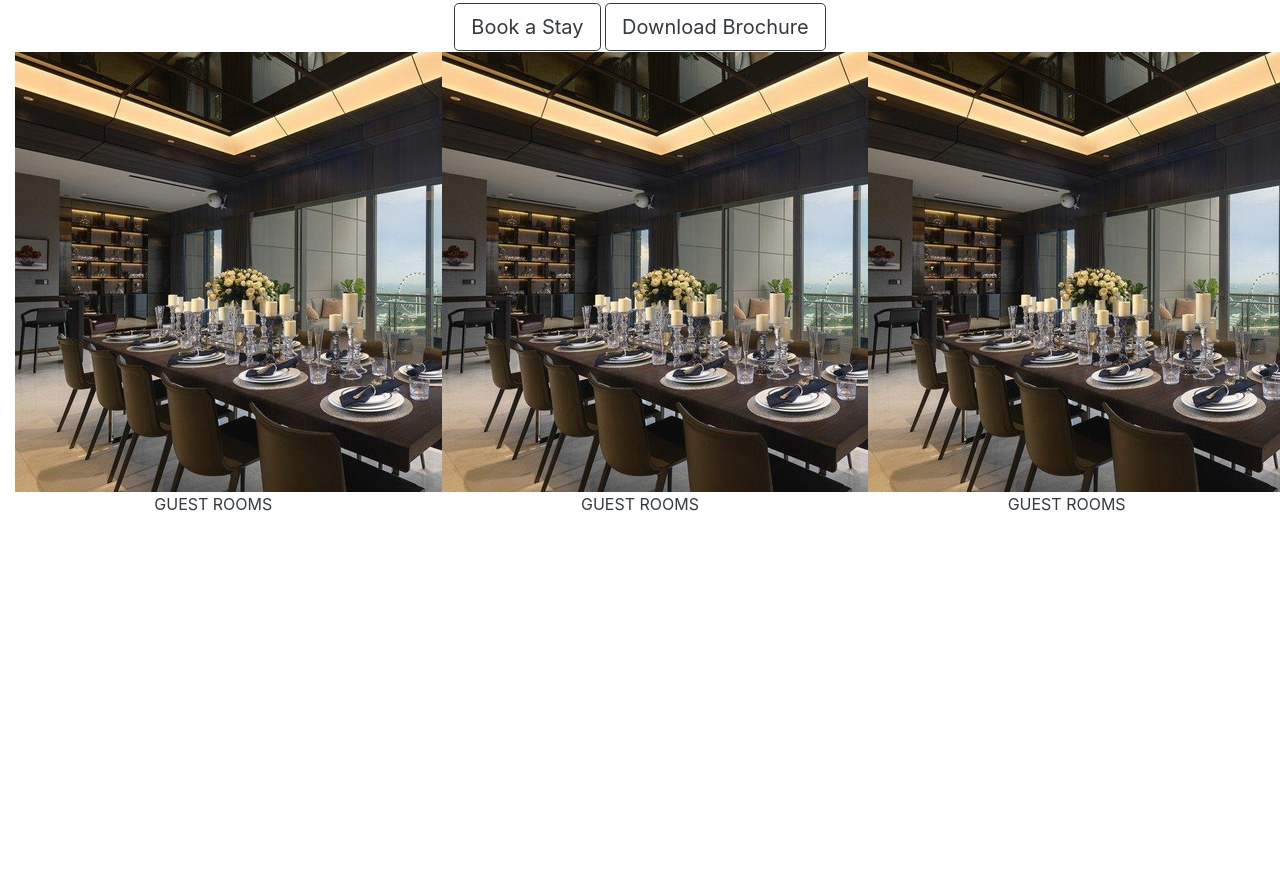
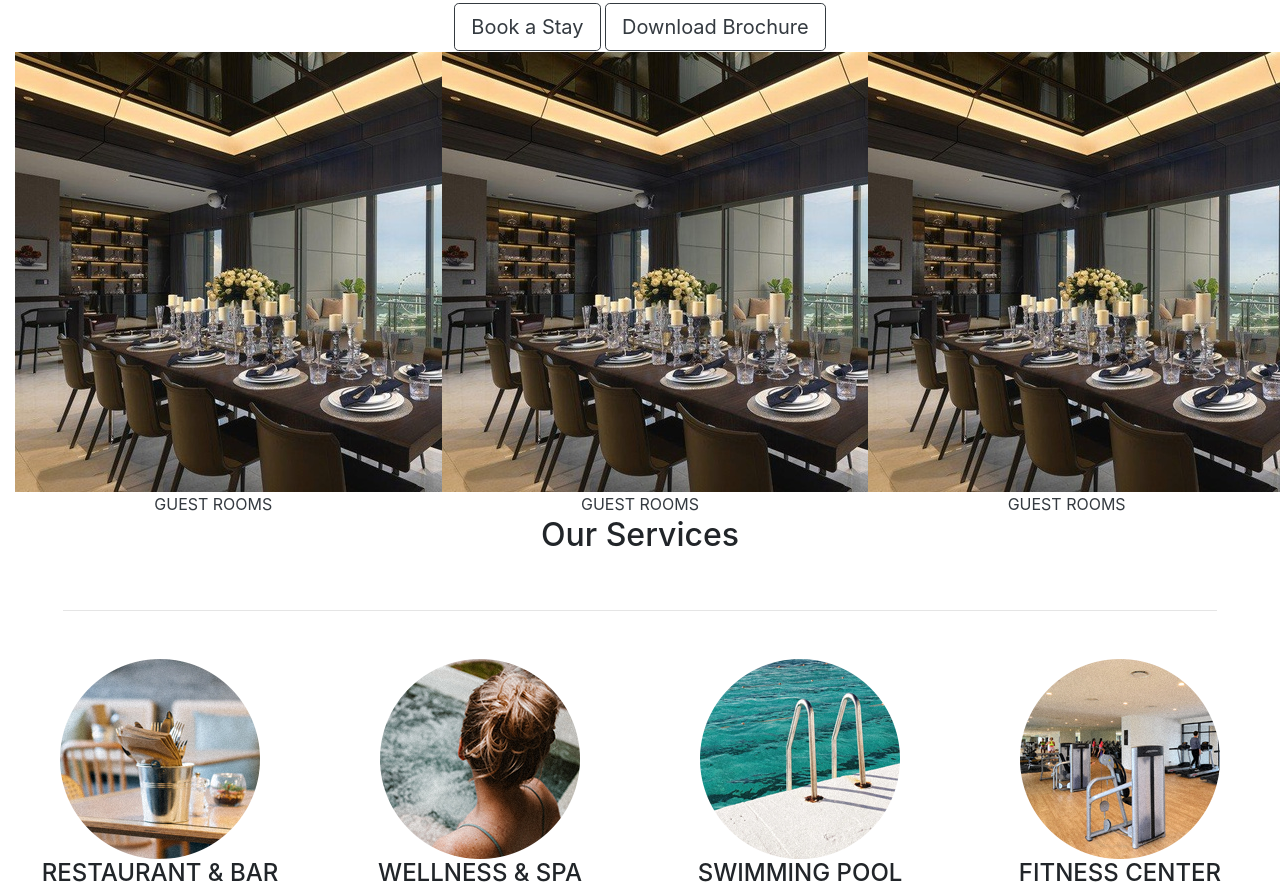
Before and after one commit to lamnehihi/Lux., a plain HTML site: page Source/index.html in a window 1280 px wide. Shown: the part 2533-3429 px from the top of the page. Before the commit the page ends 3049 px from the top, so only its background shows below. Drawn offline with nearby package versions, Linux system fonts and the light colour scheme.

Commit message:
complete services

```diff
--- a/Source/index.html
+++ b/Source/index.html
@@ -167,7 +167,33 @@
       </div>
     </div>
     <!-- Service -->
+    <div class="container-fluid text-center">
+        <div class="row text-center">
+            <div class="col-12"><h2 class="">Our Services</h2></div>
+        </div>
+        <hr class="my-4 m-5">
+        <div class="row text-center">
+            <div class="col-lg-3 rounded-circle">
+                <img src="../img/restaurant-barr.png" alt="">
+                <h4>RESTAURANT & BAR</h4>
+            </div>
 
+            <div class="col-lg-3 rounded-circle">
+                <img src="../img/wellness&spa.png" alt="">
+                <h4>WELLNESS & SPA</h4>
+            </div>
+
+            <div class="col-lg-3 rounded-circle">
+                <img src="../img/swimming-pool.png" alt="">
+                <h4>SWIMMING POOL</h4>
+            </div>
+
+            <div class="col-lg-3 rounded-circle">
+                <img src="../img/fitness-center.png" alt="">
+                <h4>FITNESS CENTER</h4>
+            </div>
+        </div>
+    </div>
     <!-- Image slider -->
 
     <!-- Amenities -->
```
Also changed, not shown: img/fitness-center.jpg (deleted), img/fitness-center.png (added), img/restaurant-barr.png (added), img/swimming-pool.png (added), img/wellness&spa.png (added), 4 other files.
